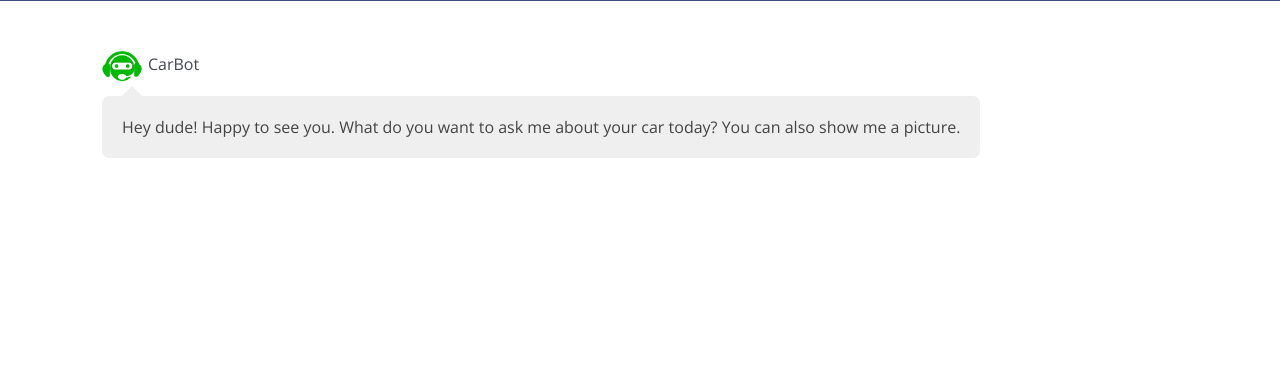
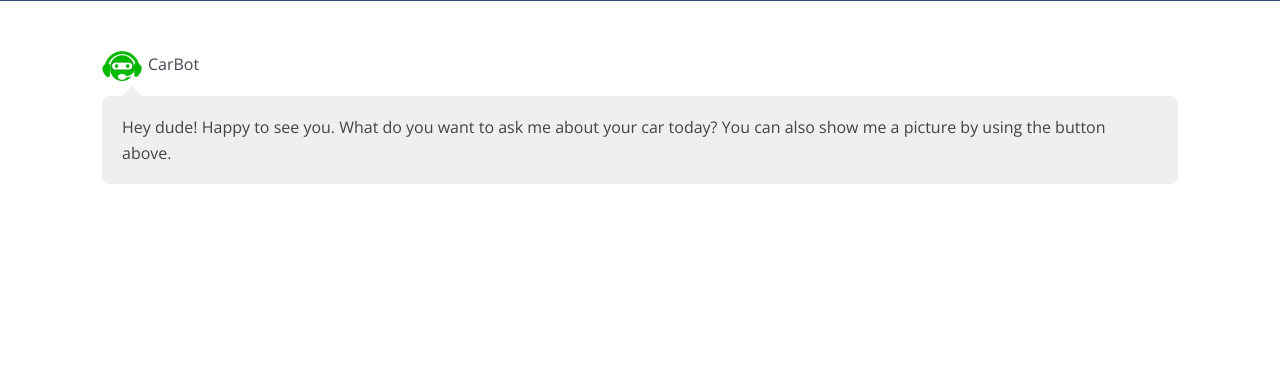
Before and after one commit to hemjay07/CarBot, a Flask app: page /chat in a window 1280 px wide. Shown: the part 119-502 px from the top of the page. Run offline with Flask 2, Linux system fonts and the light colour scheme; parts of the project's set-up code (start-up, migrations or seed data) failed here and were passed over; some libraries are stand-ins or nearby versions.

Commit message:
Update chat.html

```diff
--- a/templates/chat.html
+++ b/templates/chat.html
@@ -80,7 +80,7 @@
                               <img src='../static/assets/img/bothead.png' alt='avatar'><span class='message-data-time'>CarBot</span>
                             </div>
                             <div class='message my-message'>
-                            Hey dude! Happy to see you. What do you want to ask me about your car today? You can also show me a picture.
+                            Hey dude! Happy to see you. What do you want to ask me about your car today? You can also show me a picture by using the button above.
                           </div>
                         </li>
                         <br><br><br>
```
